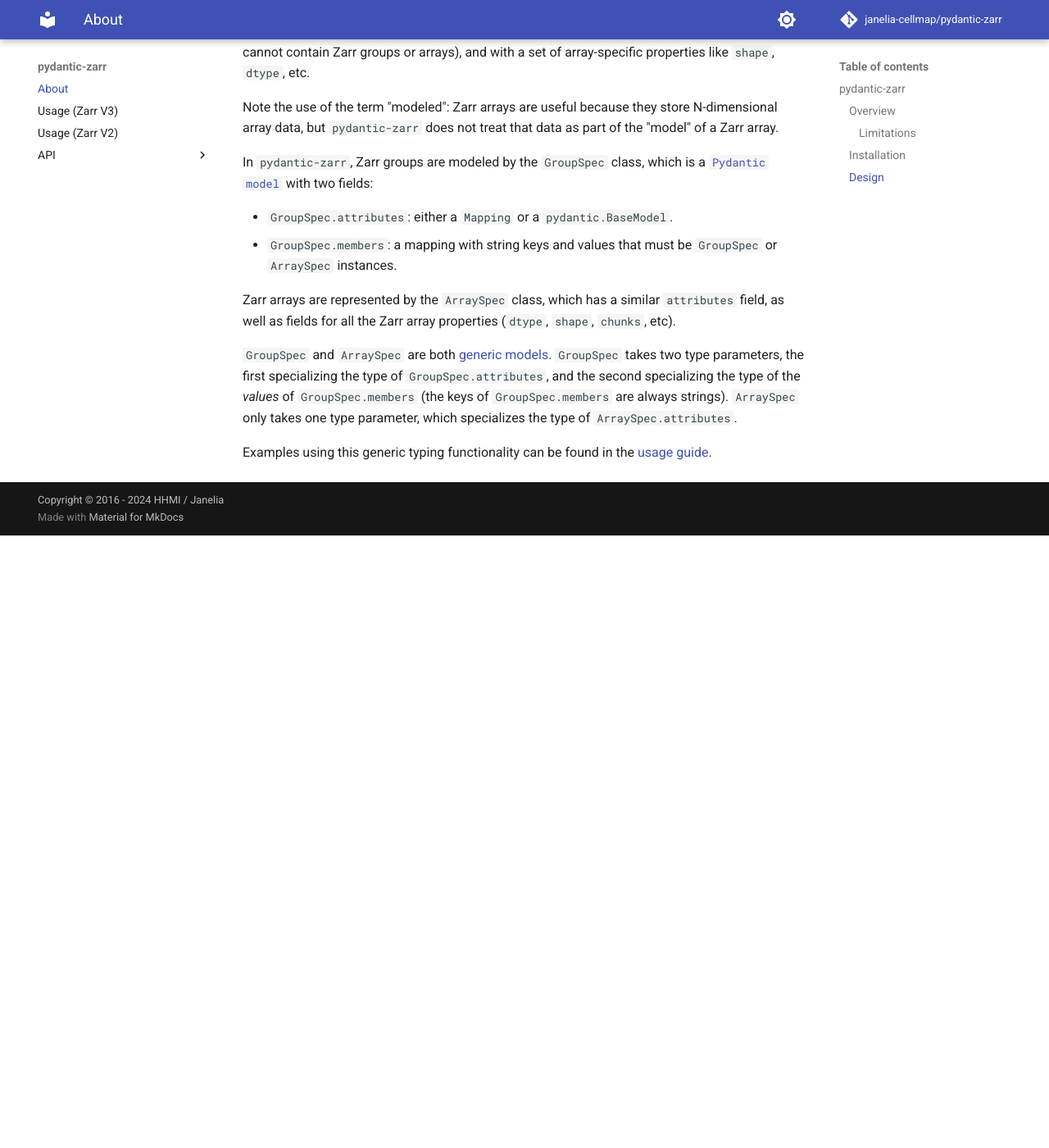
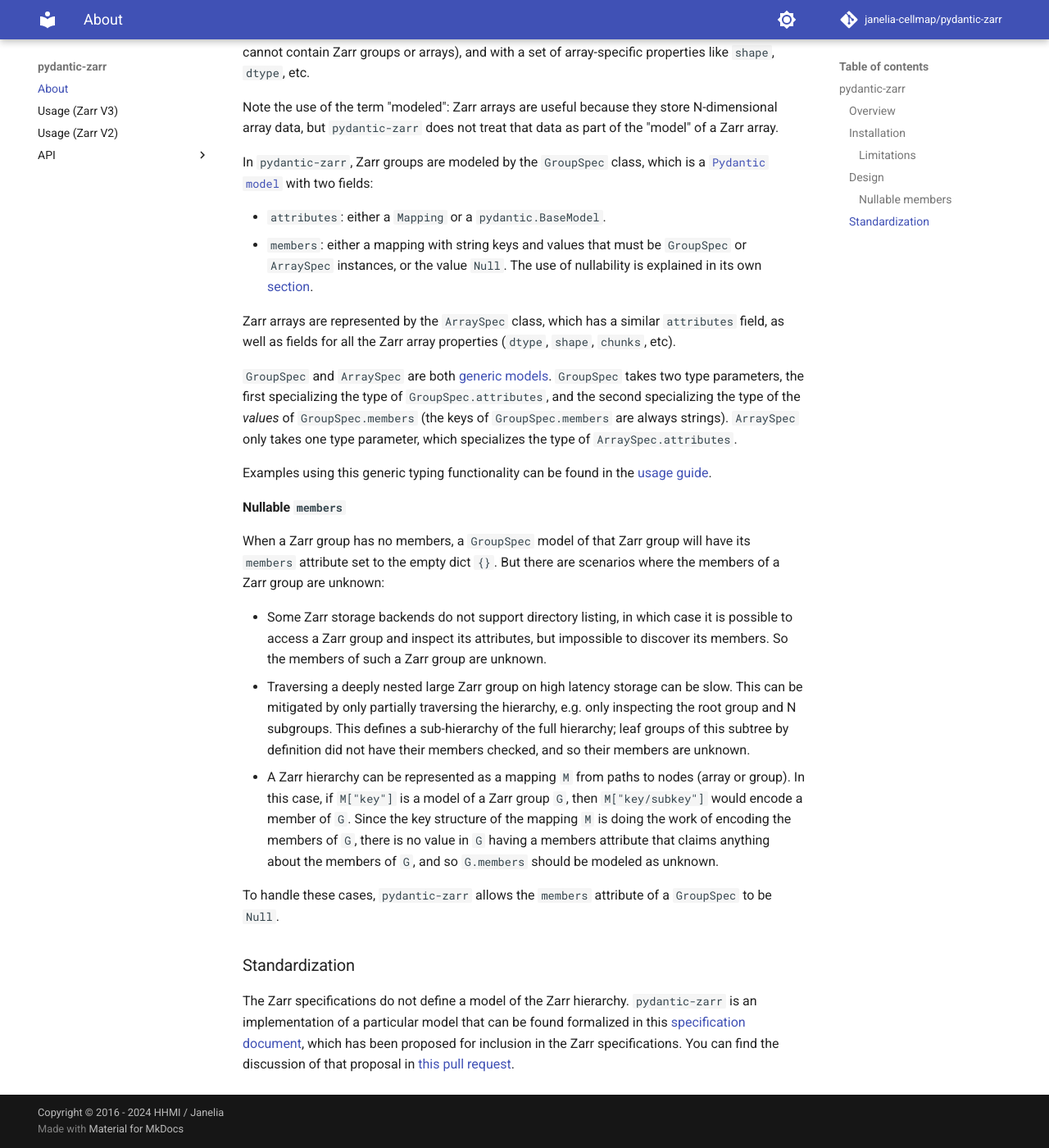
Before and after one commit to janelia-cellmap/pydantic-zarr, an MkDocs documentation site: the page built from docs/index.md, in a window 1280 px wide and 1400 px high, scrolled down 1881 px. Shown: the whole window at 82% size. Built offline with MkDocs 1.6.1 and Material for MkDocs 9.7.7, drawn with Linux system fonts in a browser that asks for light colours; comment, search, counter and statistics services are not loaded; before the commit the page ends 2534 px from its top, so only the background shows below that; some of the changed text lies outside the part shown.

Commit message:
docs: make the docs better

```diff
--- a/docs/index.md
+++ b/docs/index.md
@@ -52,6 +52,11 @@
 
 More examples can be found in the [usage guide](usage_zarr_v2.md).
 
+## Installation
+
+`pip install -U pydantic-zarr`
+
+
 ### Limitations
 
 #### No array data operations
@@ -79,11 +79,25 @@
 
 In `pydantic-zarr`, Zarr groups are modeled by the `GroupSpec` class, which is a [`Pydantic model`](https://docs.pydantic.dev/latest/concepts/models/) with two fields:
 
-- `GroupSpec.attributes`: either a `Mapping` or a `pydantic.BaseModel`.
-- `GroupSpec.members`: a mapping with string keys and values that must be `GroupSpec` or `ArraySpec` instances.
+- `attributes`: either a `Mapping` or a `pydantic.BaseModel`.
+- `members`: either a mapping with string keys and values that must be `GroupSpec` or `ArraySpec` instances, or the value `Null`. The use of nullability is explained in its own [section](#nullable-members).
 
 Zarr arrays are represented by the `ArraySpec` class, which has a similar `attributes` field, as well as fields for all the Zarr array properties (`dtype`, `shape`, `chunks`, etc).
 
 `GroupSpec` and `ArraySpec` are both [generic models](https://docs.pydantic.dev/1.10/usage/models/#generic-models). `GroupSpec` takes two type parameters, the first specializing the type of `GroupSpec.attributes`, and the second specializing the type of the *values* of `GroupSpec.members` (the keys of `GroupSpec.members` are always strings). `ArraySpec` only takes one type parameter, which specializes the type of `ArraySpec.attributes`.
 
 Examples using this generic typing functionality can be found in the [usage guide](usage_zarr_v2.md#using-generic-types).
+
+### Nullable `members`
+
+When a Zarr group has no members, a `GroupSpec` model of that Zarr group will have its `members` attribute set to the empty dict `{}`. But there are scenarios where the members of a Zarr group are unknown:
+
+- Some Zarr storage backends do not support directory listing, in which case it is possible to access a Zarr group and inspect its attributes, but impossible to discover its members. So the members of such a Zarr group are unknown.
+- Traversing a deeply nested large Zarr group on high latency storage can be slow. This can be mitigated by only partially traversing the hierarchy, e.g. only inspecting the root group and N subgroups. This defines a sub-hierarchy of the full hierarchy; leaf groups of this subtree by definition did not have their members checked, and so their members are unknown.
+- A Zarr hierarchy can be represented as a mapping `M` from paths to nodes (array or group). In this case, if `M["key"]` is a model of a Zarr group `G`, then `M["key/subkey"]` would encode a member of `G`. Since the key structure of the mapping `M` is doing the work of encoding the members of `G`, there is no value in `G` having a members attribute that claims anything about the members of `G`, and so `G.members` should be modeled as unknown.
+
+To handle these cases, `pydantic-zarr` allows the `members` attribute of a `GroupSpec` to be `Null`.
+
+## Standardization
+
+The Zarr specifications do not define a model of the Zarr hierarchy. `pydantic-zarr` is an implementation of a particular model that can be found formalized in this [specification document](https://github.com/d-v-b/zeps/blob/zom/draft/ZEP0006.md), which has been proposed for inclusion in the Zarr specifications. You can find the discussion of that proposal in [this pull request](https://github.com/zarr-developers/zeps/pull/46).
```
Also changed, not shown: other parts of docs/index.md (+0 -5 lines), docs/usage_zarr_v2.md (+1 -1 lines).
